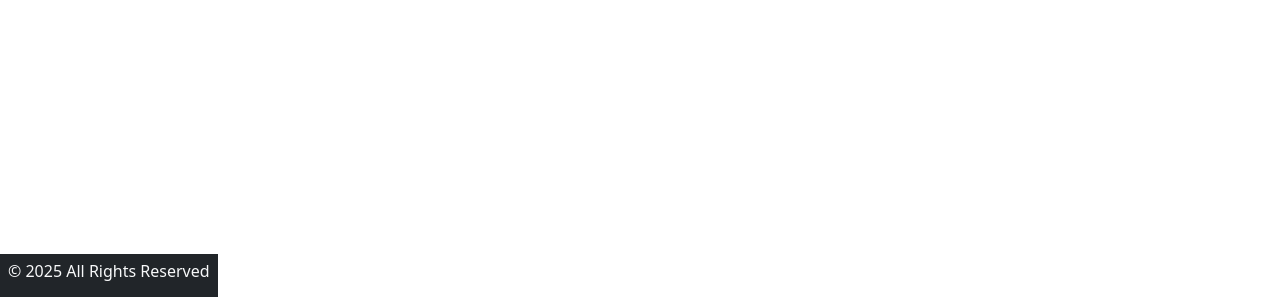
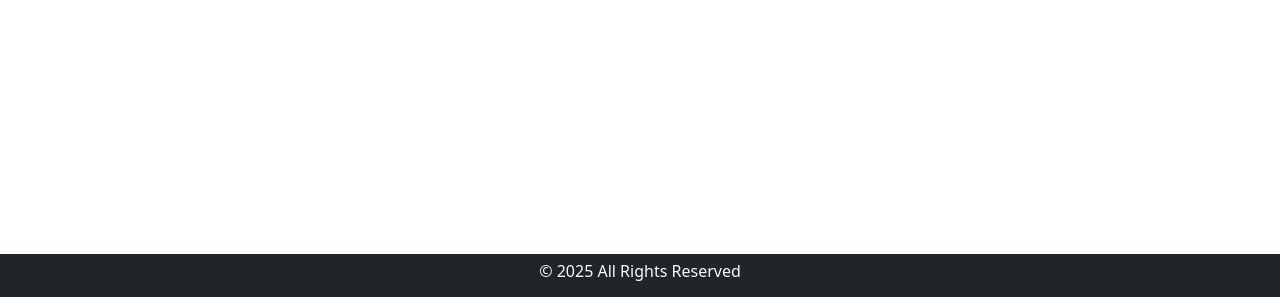
Before and after one commit to baihoussama/resturant-website, a plain HTML site: page contact.html in a window 1280 px wide. Shown: the part 503-800 px from the top of the page. Drawn offline with nearby package versions, Linux system fonts and the light colour scheme.

Commit message:
Update contact.html

```diff
--- a/contact.html
+++ b/contact.html
@@ -23,7 +23,7 @@
     <div class="d-flex justify-content-center p-5">
         <img src="./asset/under.gif" alt="fixing page">
     </div>
-    <footer class="bg-dark p-2 d-flex align-items-center justify-content-center mt-auto position-fixed bottom-0">
+    <footer class="bg-dark p-2 d-flex align-items-center justify-content-center mt-auto position-fixed bottom-0 w-100">
         <h6 class="text-light">&copy; 2025 All Rights Reserved</h6>
     </footer>
 </body>
```
